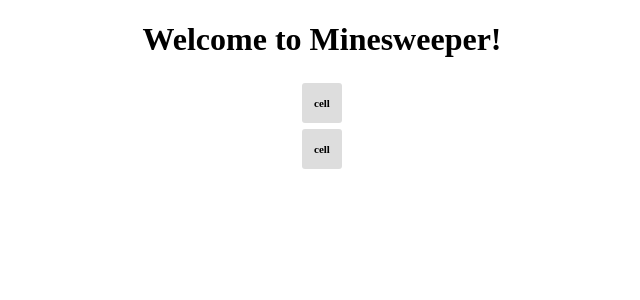
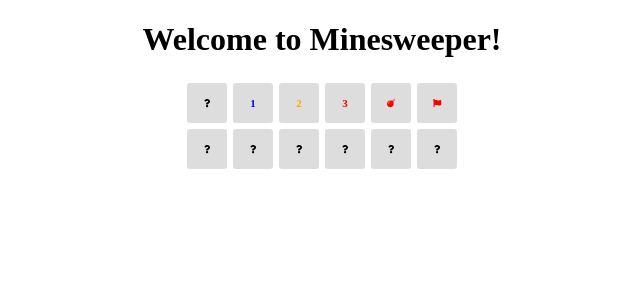
Before and after one commit to andrescabana86/react-minesweeper, a React app: page / in a window 1280 px wide. Shown: the top 300 px of the page, without its empty margins (318-958 px from the left). Built offline with nearby package versions, Linux system fonts and the light colour scheme.

Commit message:
feat: cell with icons and capable to be revealed

```diff
--- a/src/app/components/cell.css
+++ b/src/app/components/cell.css
@@ -14,3 +14,19 @@
   text-align: center;
   width: 40px;
 }
+
+.cell--danger {
+  color:red;
+}
+
+.cell--number-danger {
+  color:red;
+}
+
+.cell--number-warning {
+  color:orange;
+}
+
+.cell--number-advice {
+  color:blue;
+}
--- a/src/app/components/cell.tsx
+++ b/src/app/components/cell.tsx
@@ -1,10 +1,55 @@
 import React from 'react';
+import { faQuestion, faFlag, faBomb } from '@fortawesome/free-solid-svg-icons';
+import { FontAwesomeIcon } from '@fortawesome/react-fontawesome';
+import { CELL_STATUSES, CELL_TYPES } from '../constants';
+
 import './cell.css';
 
-export const Cell:React.SFC = () => {
+export const Cell:React.SFC<any> = (props:any) => {
+  const { type, status, value } = props.cell;
+  const icon = defineIcon(type, status, value);
+  const stylish = defineStyle(type, status, value);
+
   return (
-    <div className="cell__container">
-      cell
+    <div className={stylish}
+      onClick={() => props.revealCell(props.cell)}>
+      { icon }
     </div>
   );
 };
+
+function defineStyle(type:string, status:string, value:number) {
+  const classes: string[] = ['cell__container'];
+  if (status === CELL_STATUSES.revealed) {
+    if (type === CELL_TYPES.bomb || type === CELL_TYPES.flag) {
+      classes.push('cell--danger');
+    } else if (type === CELL_TYPES.number) {
+      if (value === 1) {
+        classes.push('cell--number-advice');
+      } else if (value === 2) {
+        classes.push('cell--number-warning');
+      } else if (value > 2) {
+        classes.push('cell--number-danger');
+      }
+    }
+  }
+  return classes.join(' ');
+}
+
+function defineIcon(type:string, status:string, value:number) {
+  let icon = null;
+  if (status === CELL_STATUSES.revealed) {
+    if (type === CELL_TYPES.bomb) {
+      icon = <FontAwesomeIcon icon={faBomb} size="xs"/>;
+    } else if (type === CELL_TYPES.flag) {
+      icon = <FontAwesomeIcon icon={faFlag} size="xs"/>;
+    } else if (type === CELL_TYPES.space) {
+      icon = '-';
+    } else if (type === CELL_TYPES.number) {
+      icon = value;
+    }
+  } else {
+    icon = <FontAwesomeIcon icon={faQuestion} size="xs"/>;
+  }
+  return icon;
+}
--- a/src/app/components/row.tsx
+++ b/src/app/components/row.tsx
@@ -1,10 +1,15 @@
 import React from 'react';
 import { Cell } from './cell';
 
-export const Row:React.SFC = () => {
+export const Row:React.SFC<any> = (props:any) => {
   return (
     <div className="row__container">
-      <Cell />
+      {
+        props.children.map((cell:any, idx:number) =>
+          <Cell key={idx}
+            cell={cell}
+            revealCell={props.revealCell} />)
+      }
     </div>
   );
 };
--- a/src/app/containers/board.tsx
+++ b/src/app/containers/board.tsx
@@ -1,16 +1,23 @@
 import React from 'react';
 import { connect } from 'react-redux';
 import { Row } from '../components/row';
+import { revealCell } from '../actions';
 import './board.css';
 
 class Board extends React.Component <any> {
+  onRevealCell(cell:any) {
+    this.props.revealCell(cell.position);
+  }
+
   render() {
     return (
       <section className="board__container">
         {
           this.props.board.matrix.map((row:any, idx:number) => {
             return (
-              <Row key={idx} />
+              <Row key={idx}
+                children={row.children}
+                revealCell={this.onRevealCell.bind(this)} />
             );
           })
         }
@@ -25,4 +32,8 @@
   },
 });
 
-export default connect(mapStateToProps)(Board);
+const mapActionsToProps = (dispatch:Function) => ({
+  revealCell: (cellPos:string) => dispatch(revealCell(cellPos)),
+});
+
+export default connect(mapStateToProps, mapActionsToProps)(Board);
--- /dev/null
+++ b/src/app/helpers/index.ts
@@ -0,0 +1,3 @@
+export const revealCell = (state:any, cellPosition:string) => {
+  console.log(cellPosition);
+};
--- a/src/app/reducers/index.ts
+++ b/src/app/reducers/index.ts
@@ -1,4 +1,7 @@
-import { START_NEW_GAME } from '../actions/types';
+import {
+  START_NEW_GAME,
+  REVEAL_CELL } from '../actions/types';
+import { revealCell } from '../helpers';
 
 const initialState:any = {
   gameTitle: 'Welcome to Minesweeper!',
@@ -37,6 +40,12 @@
         gameTitle: 'Good Luck!',
       };
 
+    case REVEAL_CELL:
+      revealCell(state, action.cellPosition);
+      return {
+        ...state,
+      };
+
     default:
       return state;
   }
```
